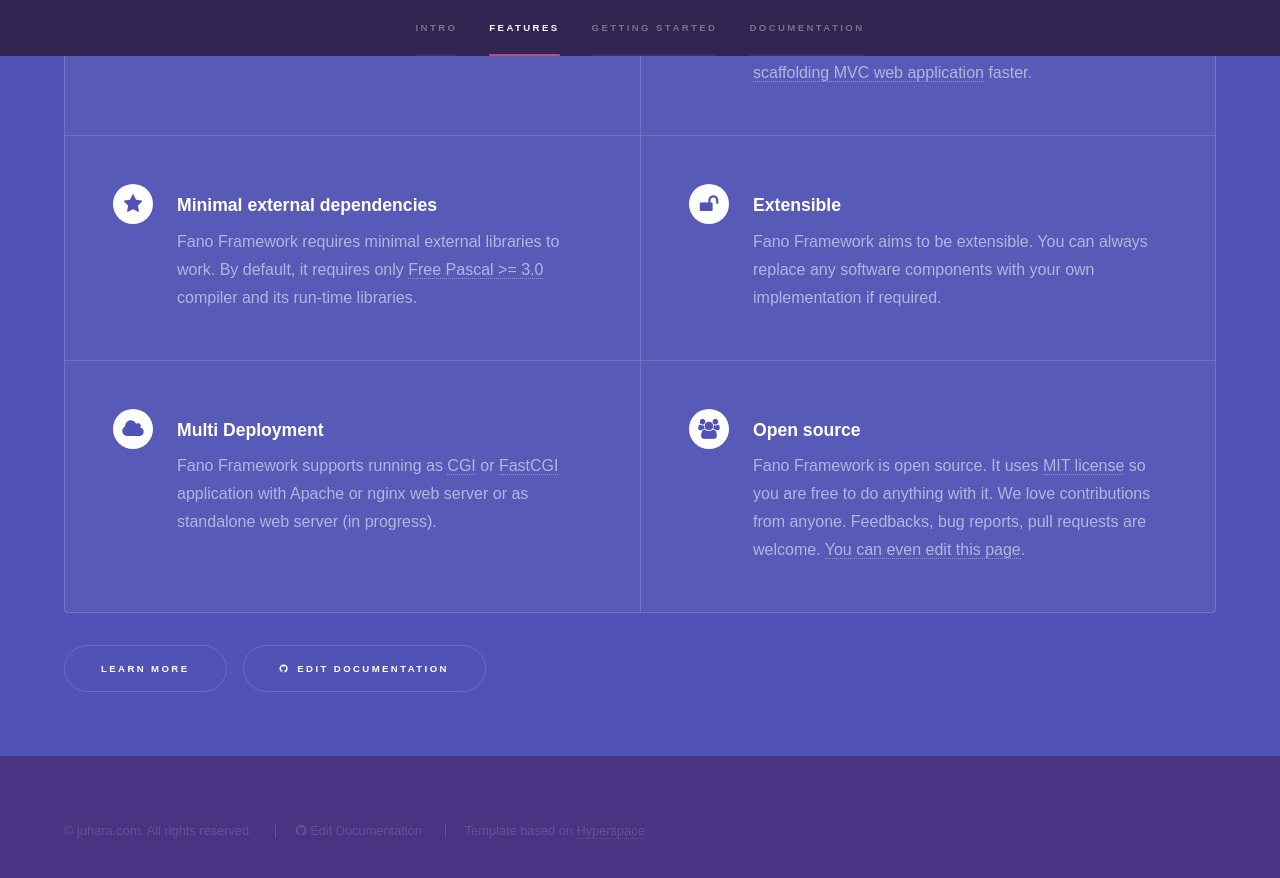
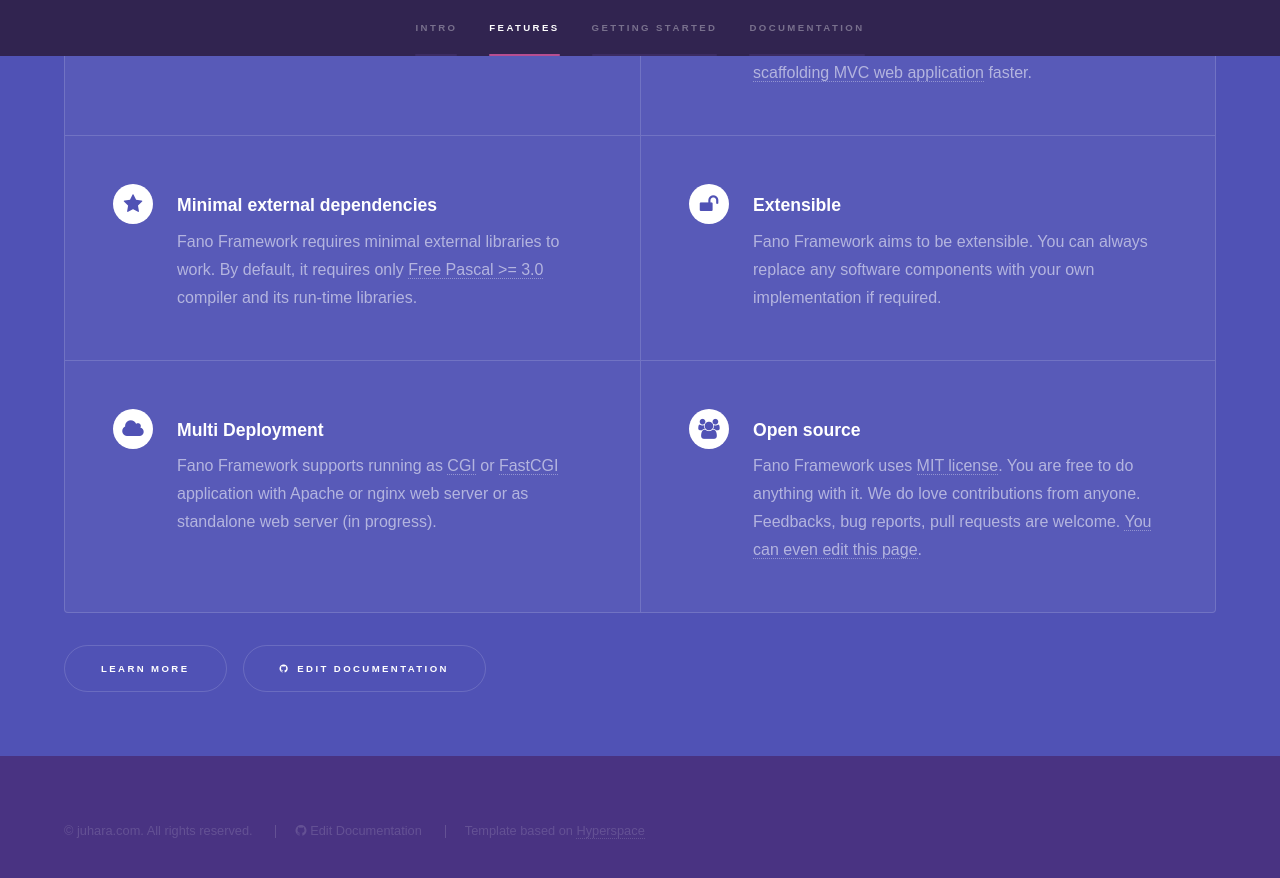
Before and after one commit to fanoframework/fanoframework.github.io, a Jekyll site: the page index.html, which Jekyll copies as it is, in a window 1280 px wide and 900 px high, scrolled down 1381 px. Shown: the top 878 px of the window. Built offline with Jekyll 4.4.1, drawn with Linux system fonts in a browser that asks for light colours.

Commit message:
edit sentence

```diff
--- a/index.html
+++ b/index.html
@@ -124,10 +124,9 @@
                     <section>
                         <span class="icon major fa-group"></span>
                         <h3>Open source</h3>
-                        <p>Fano Framework is open source.
-                            It uses <a href="https://github.com/fanoframework/fano/blob/master/LICENSE">MIT license</a>
-                            so you are free to do anything with it.
-                            We love contributions from anyone. Feedbacks, bug reports, pull requests are welcome.
+                        <p>Fano Framework uses <a href="https://github.com/fanoframework/fano/blob/master/LICENSE">MIT license</a>.
+                            You are free to do anything with it.
+                            We do love contributions from anyone. Feedbacks, bug reports, pull requests are welcome.
                             <a href="https://github.com/fanoframework/fanoframework.github.io">You can even edit this page</a>.
                         </p>
                     </section>
```
